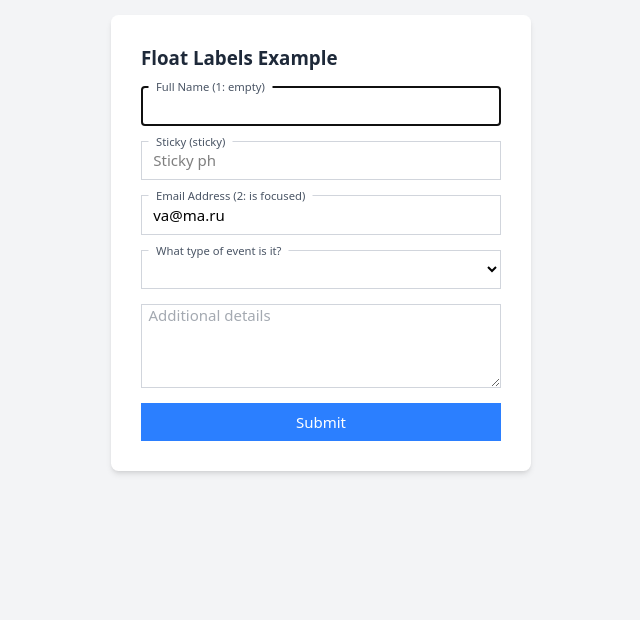
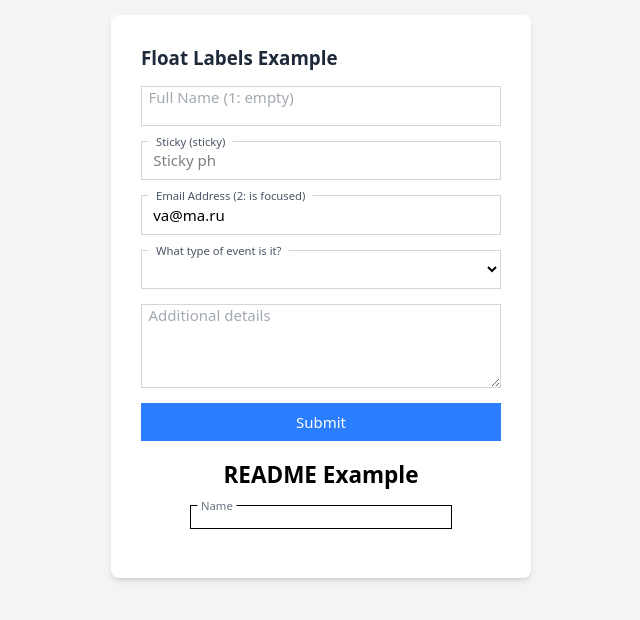
Before and after one commit to unlight/tailwind-float-label, a website built with Vite: page index.html in a window 1280 px wide. Shown: the whole page, without its empty margins (319-959 px from the left). Built offline with nearby package versions, Linux system fonts and the light colour scheme.

Commit message:
docs: Build pages

```diff
--- a/index.html
+++ b/index.html
@@ -13,12 +13,12 @@
 
       <form class="space-y-4">
         <div class="float-container">
-          <label for="name" class="float-label px-2 text-gray-600"
+          <label for="fullname" class="float-label px-2 text-gray-600"
             >Full Name (1: empty)</label
           >
           <input
             type="text"
-            id="name"
+            id="fullname"
             class="float-input w-full px-3 py-2 border border-gray-300"
             placeholder="Full Name placeholder"
           />
@@ -80,6 +80,21 @@
           Submit
         </button>
       </form>
+      <form class="max-w-xs mx-auto p-5 space-y-4">
+        <h2 class="text-2xl font-bold text-center">README Example</h2>
+        <div class="float-container">
+          <label for="name" class="float-label px-1 bg-white text-gray-500"
+            >Name</label
+          >
+          <input
+            type="text"
+            id="name"
+            autocomplete="off"
+            placeholder="Name"
+            class="float-input outline-none focus:shadow-outline border w-full px-1"
+          />
+        </div>
+      </form>
     </div>
   </body>
 </html>
--- a/package.json
+++ b/package.json
@@ -23,7 +23,8 @@
     "test": "echo no tests",
     "tscheck": "echo tscheck... && tsc --noEmit",
     "tscheck:w": "npm run tscheck -- --watch",
-    "build": "sh Taskfile build"
+    "build": "sh Taskfile build",
+    "build_docs": "sh Taskfile build_docs"
   },
   "repository": {
     "type": "git",
```
Also changed, not shown: .github/workflows/ci.yml, README.md, 1 other file.
